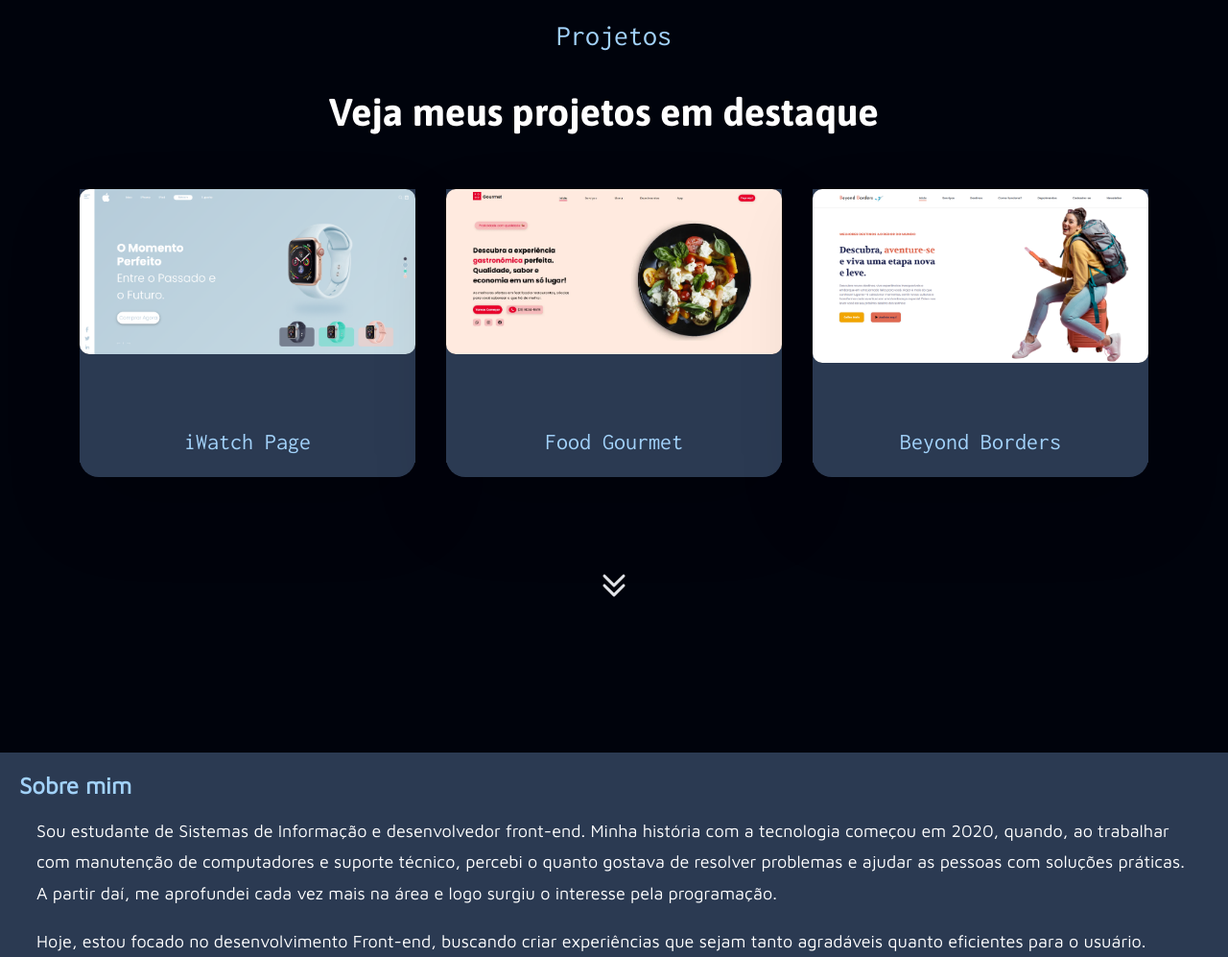
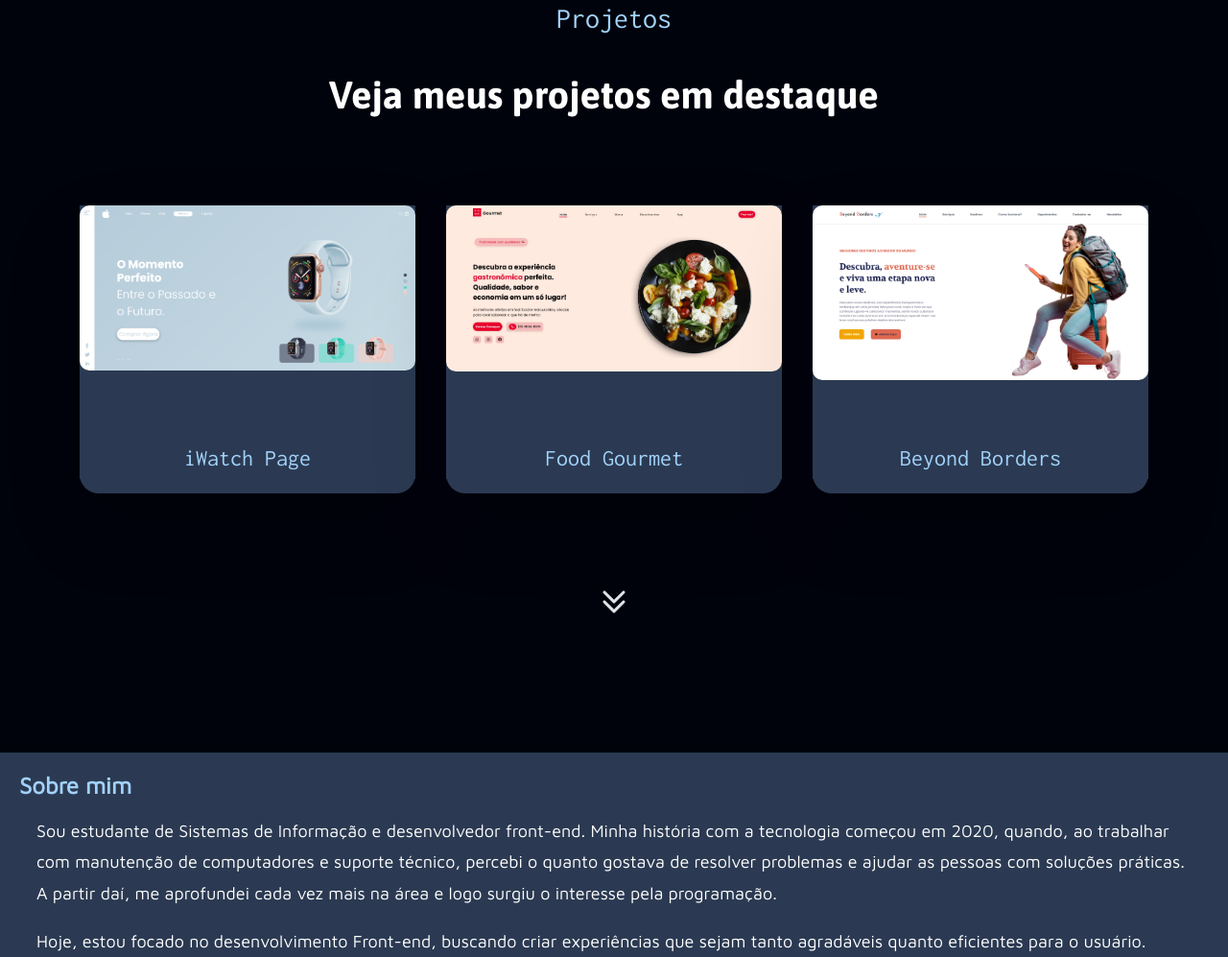
Before and after one commit to ArthMoreira/Meu-Portfolio, a plain HTML site: page index.html in a window 1280 px wide. Shown: the part 976-1973 px from the top of the page at 96% size. Drawn offline with Linux system fonts and the light colour scheme.

Commit message:
Update styles.css

```diff
--- a/styles.css
+++ b/styles.css
@@ -508,7 +508,7 @@ textarea {
 
   .card.desktop {
     display: block;
-    margin-top: 40px;
+    margin-top: 75px;
     background-color: var(--cor-secundária);
 
   }
```
